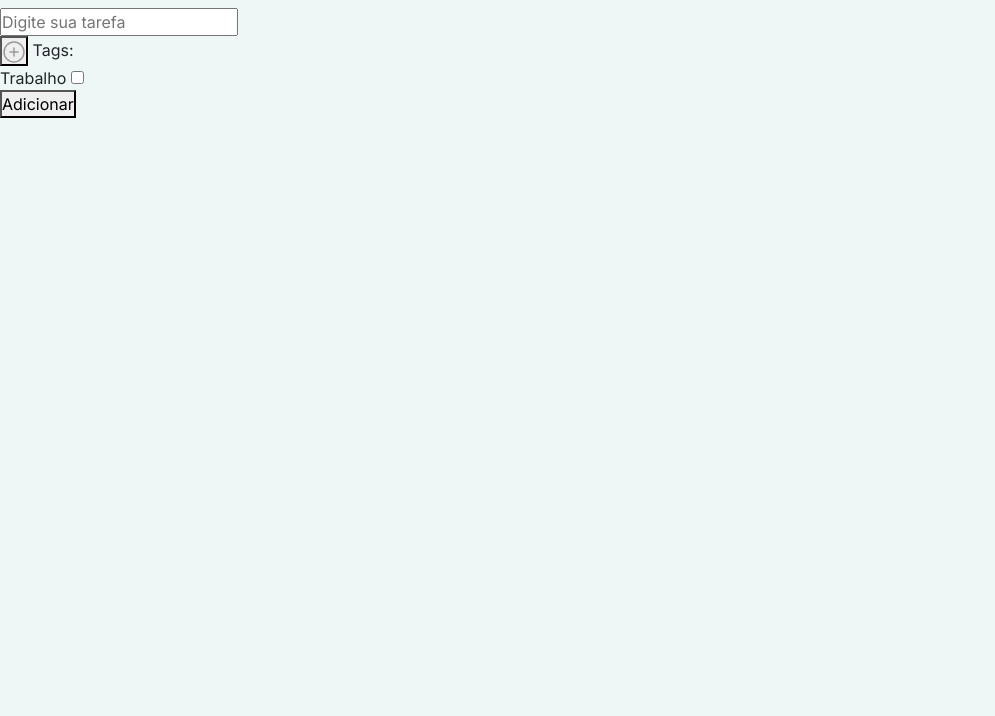
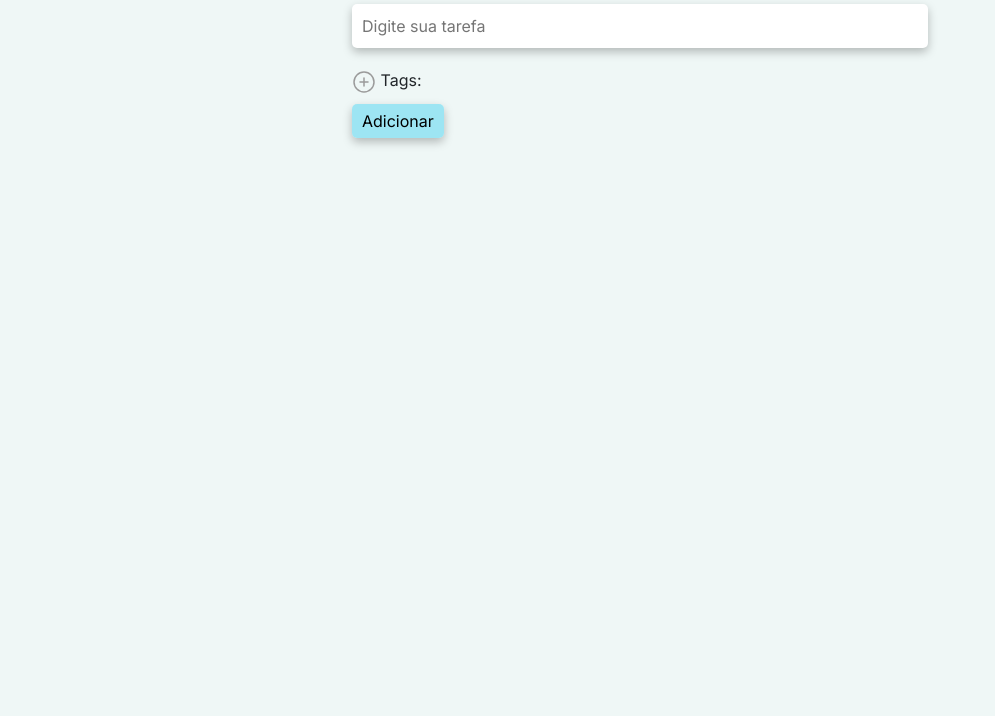
Before and after one commit to paolalemes/lista-de-tarefas, a plain HTML site: page index.html in a window 1280 px wide. Shown: the part 84-800 px from the top of the page, without its empty margins (0-995 px from the left). Drawn offline with nearby package versions, Linux system fonts and the light colour scheme.

Commit message:
Alterado algumas classes das tags HTML e adicionado estilização ao novo form de tarefa

```diff
--- a/index.html
+++ b/index.html
@@ -56,20 +56,23 @@
 
     <!-- Form para cadatro de nova tarefa -->
     <form class="form_tarefa">
-      <input type="text" id="form-nomeTarefa" class="form_input_nome" placeholder="Digite sua tarefa" />
-      <div>
-        <button>
-          <img src="assets/plus-circle.svg" alt="" />
-        </button>
-        <span>Tags:</span>
-        <div class="form_div_tags" id="form-tags">
-          <div class="form_div_tags_tag">
+      <input type="text" id="form-nomeTarefa" class="form_tarefa_nome" placeholder="Digite sua tarefa" />
+      <div class="form_tarefa_tags">
+        <div class="form_tarefa_tag_desc">
+          <button type="button" data-bs-toggle="modal" data-bs-target="#staticBackdrop">
+            <img src="assets/plus-circle.svg" alt="" />
+          </button>
+          <span>Tags:</span>
+        </div>
+        <div class="form_tarefa_tag_div" id="form-tags">
+          <!-- <div>
             <label for="tag-trabalho">Trabalho</label>
             <input type="checkbox" name="tags" id="tag-trabalho" value="trabalho" />
-          </div>
+          </div> -->
         </div>
       </div>
-      <button type="submit" id="form-btn-adicionar" class="form_btn_adicionar">Adicionar</button>
+
+      <button type="submit" id="form-btn-adicionar" class="form_tarefa_submit">Adicionar</button>
     </form>
 
     <script
--- a/style.css
+++ b/style.css
@@ -9,8 +9,10 @@
 
 body {
   background-color: #eff7f6;
+  text-align: center;
 }
 
+/*
 .container {
   display: flex;
   flex-direction: column;
@@ -161,4 +163,70 @@ h1 {
   #tarefas {
     width: 90%;
   }
+} */
+
+h1 {
+  font-weight: bold;
+  margin: 20px;
 }
+
+.form_tarefa {
+  display: flex;
+  flex-direction: column;
+  width: 45%;
+  margin: auto;
+}
+
+.form_tarefa_nome {
+  margin-bottom: 10px;
+  padding: 10px;
+  border: none;
+  border-radius: 5px;
+  box-shadow: 0px 4px 10px rgba(0, 0, 0, 0.25);
+}
+
+.form_tarefa_tags {
+  display: flex;
+  justify-content: start;
+  gap: 10px;
+  margin: 10px 0px;
+}
+
+.form_tarefa_tag_desc button {
+  border: none;
+  background: none;
+  cursor: pointer;
+}
+
+.form_tarefa_tag_div {
+  display: flex;
+  justify-content: start;
+  flex-wrap: wrap;
+}
+
+.form_tarefa_tag_div label {
+  background-color: aquamarine;
+  padding: 2px 5px;
+  border-radius: 5px;
+}
+.form_tarefa_tag_div label:hover {
+  scale: 1.05;
+  cursor: pointer;
+}
+
+.form_tarefa_tag_div input[type="checkbox"] {
+  display: none;
+}
+
+.form_tarefa_submit {
+  width: fit-content;
+  padding: 5px 10px;
+  border: none;
+  border-radius: 5px;
+  background-color: rgba(123, 223, 242, 0.7);
+  box-shadow: 0px 4px 10px rgba(0, 0, 0, 0.25);
+}
+.form_tarefa_submit:hover {
+  scale: 1.05;
+  cursor: pointer;
+}
```
